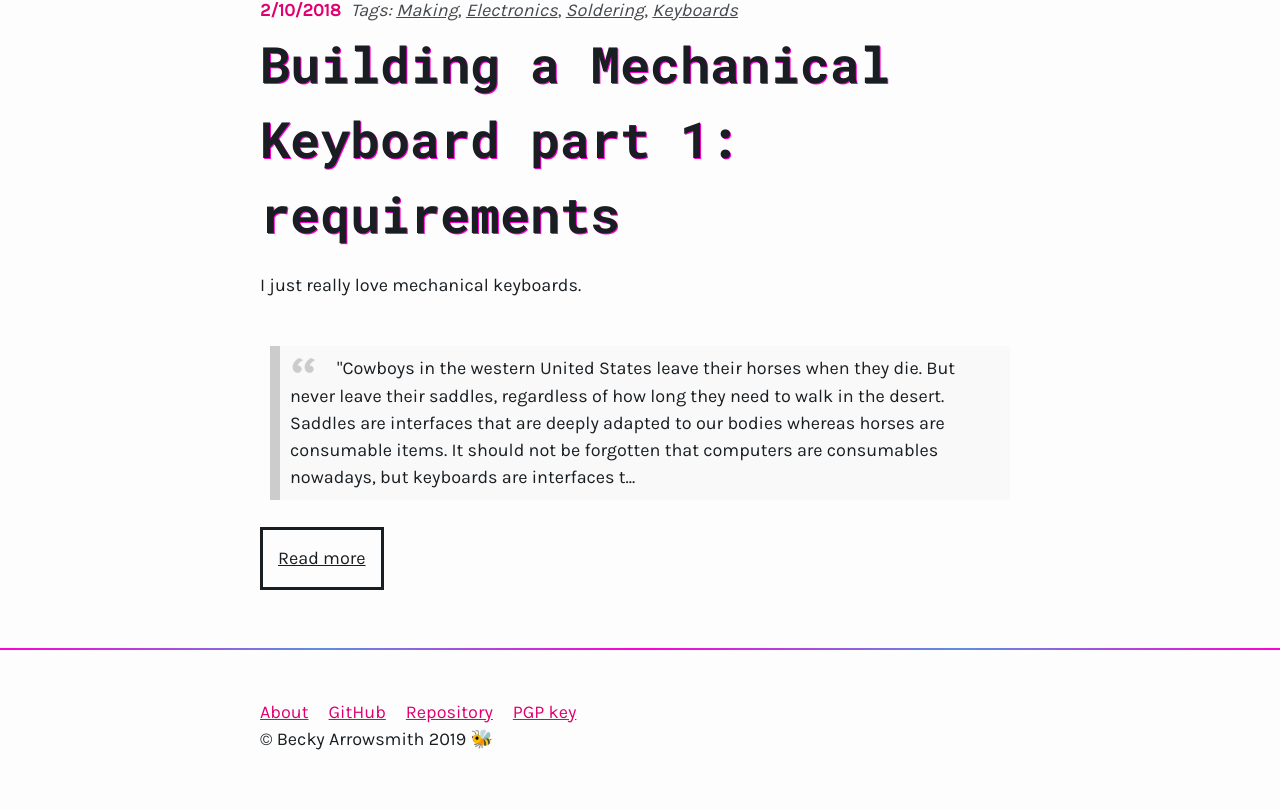
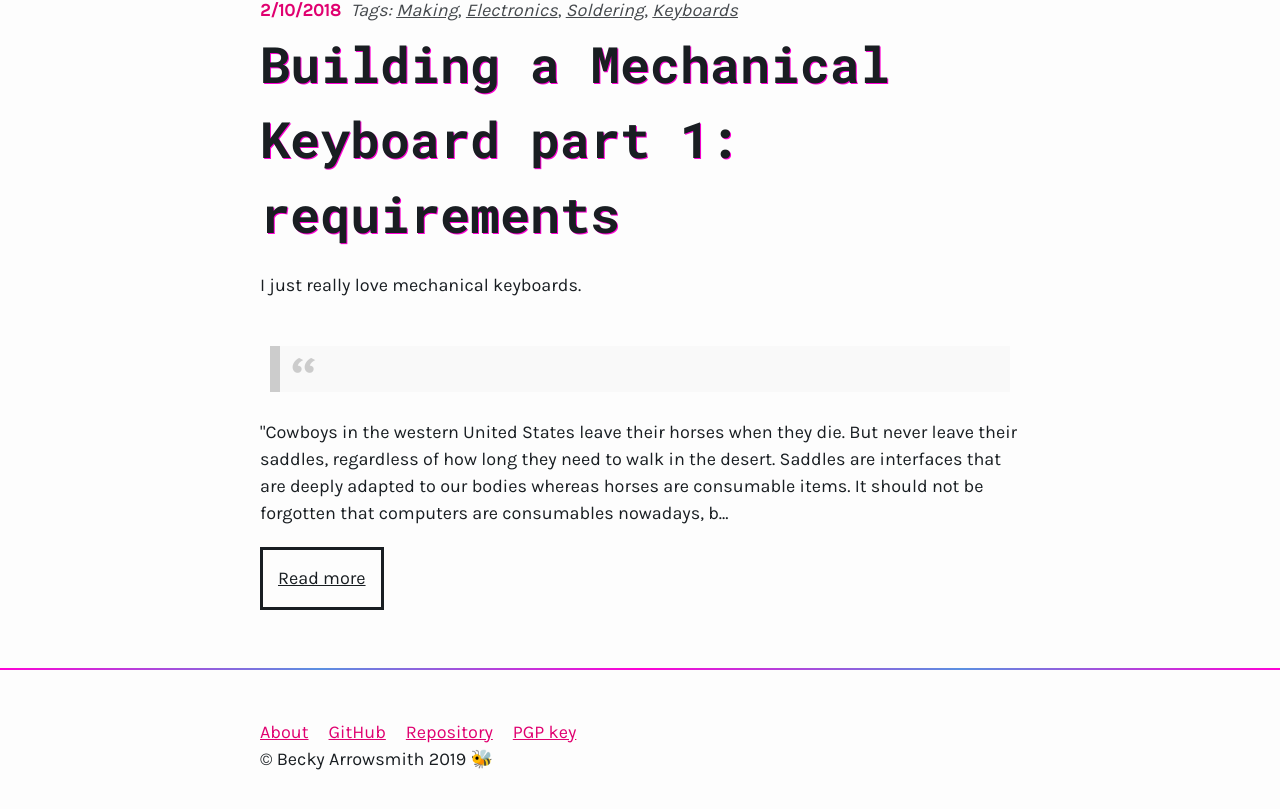
Before and after one commit to BeckyArrowsmith/blog2019, a Next.js app: page / in a window 1280 px wide. Shown: the part 963-1772 px from the top of the page. Built offline with nearby package versions, Linux system fonts and the light colour scheme.

Commit message:
Fix twitter embeds

```diff
--- a/layouts/Layout.js
+++ b/layouts/Layout.js
@@ -14,6 +14,7 @@
       <link rel="icon" type="image/png" sizes="32x32" href="/static/favicon-32x32.png"/>
       <link rel="icon" type="image/png" sizes="16x16" href="/static/favicon-16x16.png"/>
       <link rel="manifest" href="/static/site.webmanifest"/>
+      <script async src="https://platform.twitter.com/widgets.js" charset="utf-8"></script>
     </Head>
 
     <Header />
--- a/layouts/styles/global.css
+++ b/layouts/styles/global.css
@@ -25,14 +25,15 @@
     color: #9E004F;
 }
 
-blockquote {
+.blockquote {
   background: #f9f9f9;
   border-left: 10px solid #ccc;
   margin: 1.5em 10px;
   padding: 0.5em 10px;
   quotes: "\201C""\201D""\2018""\2019";
 }
-blockquote:before {
+
+.blockquote:before {
   color: #ccc;
   content: open-quote;
   font-size: 4em;
@@ -40,6 +41,7 @@
   margin-right: 0.25em;
   vertical-align: -0.4em;
 }
-blockquote p {
+
+.blockquote p {
   display: inline;
 }
```
Also changed, not shown: data/contentful-posts.json (+1 -1 lines).
